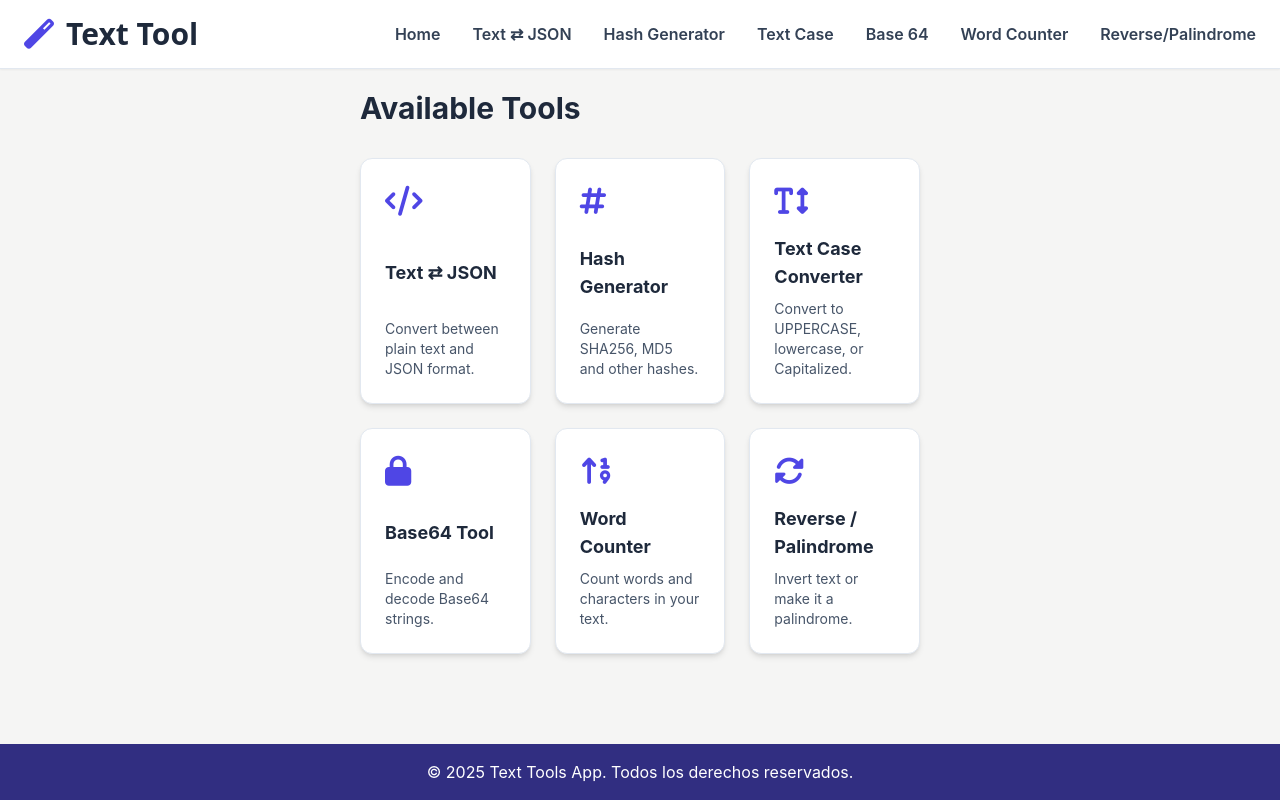
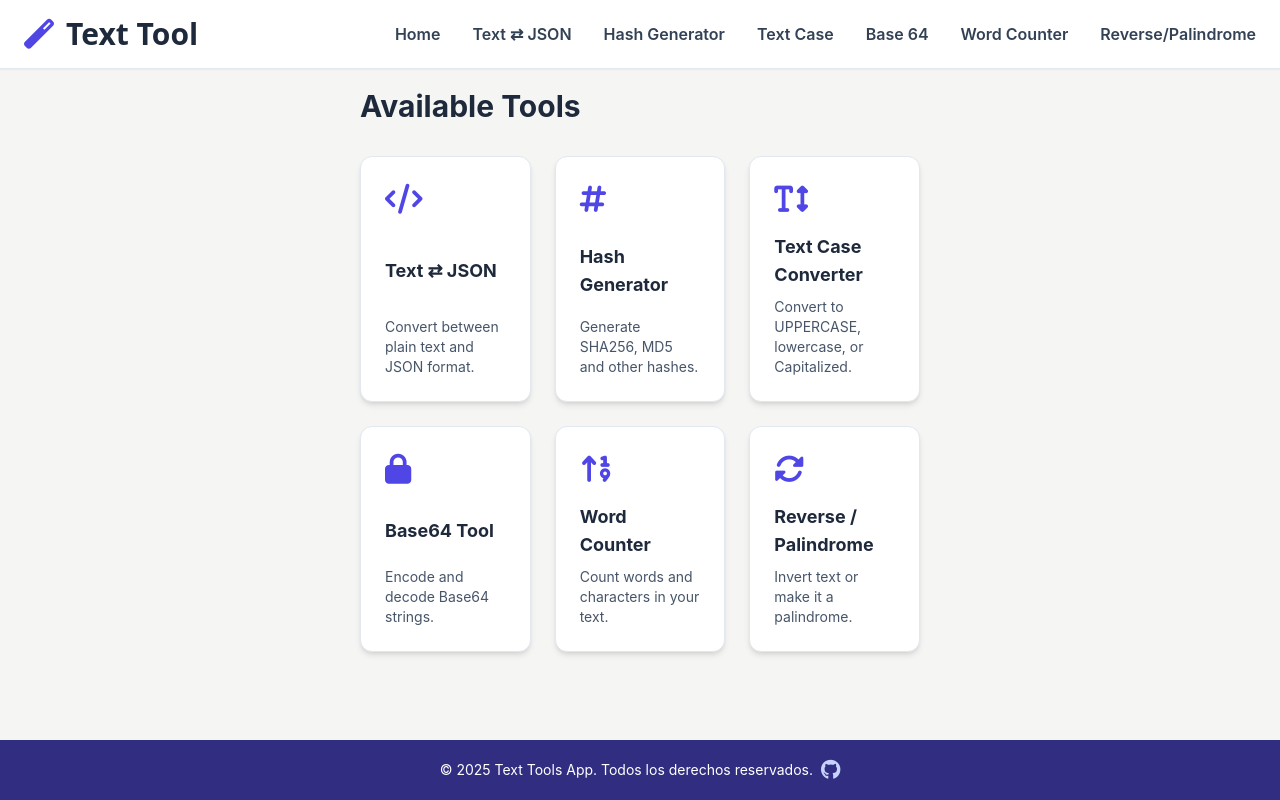
Before and after one commit to luis-sagx/text-tools-app, an Angular app: page / in a window 1280 px wide. Built offline with nearby package versions, Linux system fonts and the light colour scheme.

Commit message:
added github link in footer and made the text tool text in navbar clickable

```diff
--- a/angular.json
+++ b/angular.json
@@ -88,5 +88,8 @@
         }
       }
     }
+  },
+  "cli": {
+    "analytics": "5ed6975f-1156-4ad2-a401-304c015e1ddd"
   }
 }
--- a/src/app/components/layout/footer/footer.html
+++ b/src/app/components/layout/footer/footer.html
@@ -1,5 +1,10 @@
 <footer class="bg-indigo-900 text-white py-4">
   <div class="container mx-auto text-center">
-    <p>&copy; 2025 Text Tools App. Todos los derechos reservados.</p>
+    <div class="flex justify-center items-center gap-2">
+      <p class="text-sm">&copy; 2025 Text Tools App. Todos los derechos reservados.</p>
+      <a href="https://github.com/Soham-47/text-tools-app" target="_blank" class="text-indigo-200 hover:text-indigo-100 transition-colors duration-200">
+        <i class="fab fa-github text-xl"></i>
+      </a>
+    </div>
   </div>
 </footer>
--- a/src/app/components/layout/nav/nav.html
+++ b/src/app/components/layout/nav/nav.html
@@ -2,7 +2,8 @@
   <div class="max-w-7xl mx-auto px-6 py-4 flex items-center justify-between">
     <div class="flex items-center gap-3">
       <i class="fas fa-magic text-indigo-600 text-3xl"></i>
-      <span class="text-3xl font-bold text-slate-800 font-sans">Text Tool</span>
+      <span class="text-3xl font-bold text-slate-800 font-sans"><a class="hover:text-indigo-600"
+            routerLink="/" routerLinkActive="active" [routerLinkActiveOptions]="{exact:true}">Text Tool</a></span>
     </div>
 
     <ul class="flex gap-8 text-slate-700 text-base font-semibold">
```
